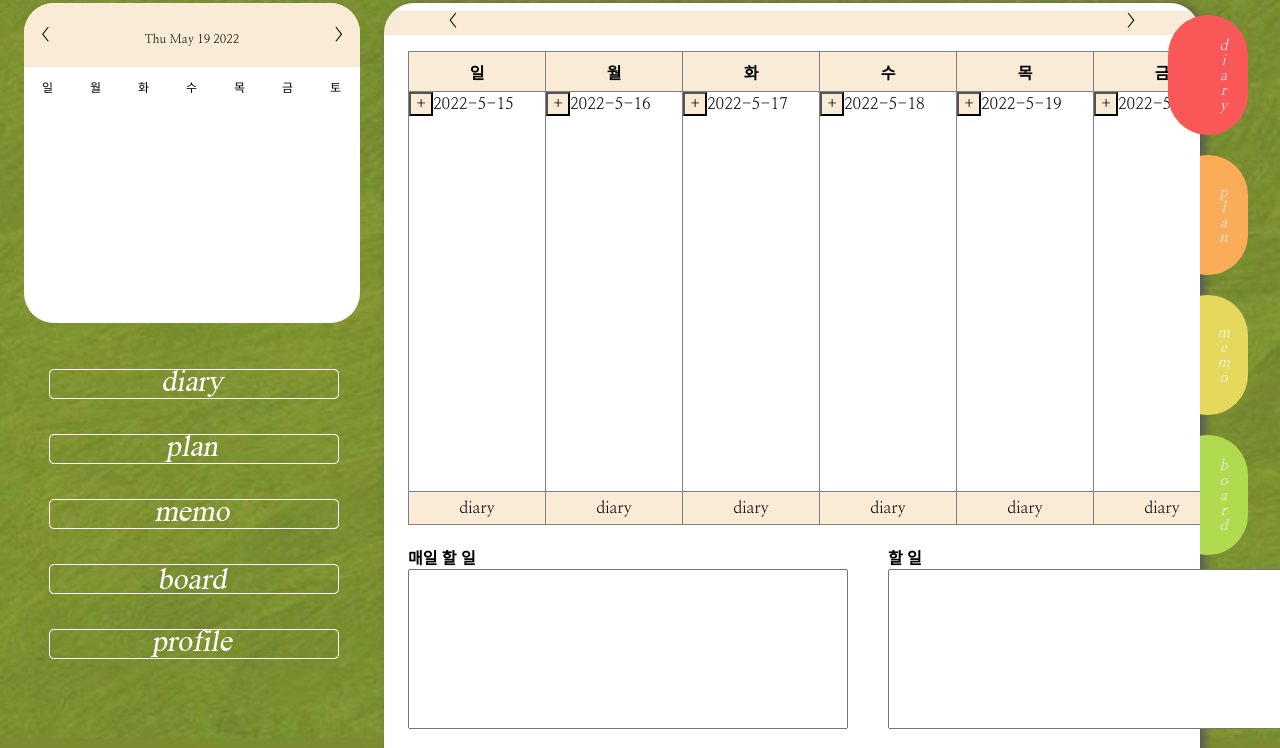
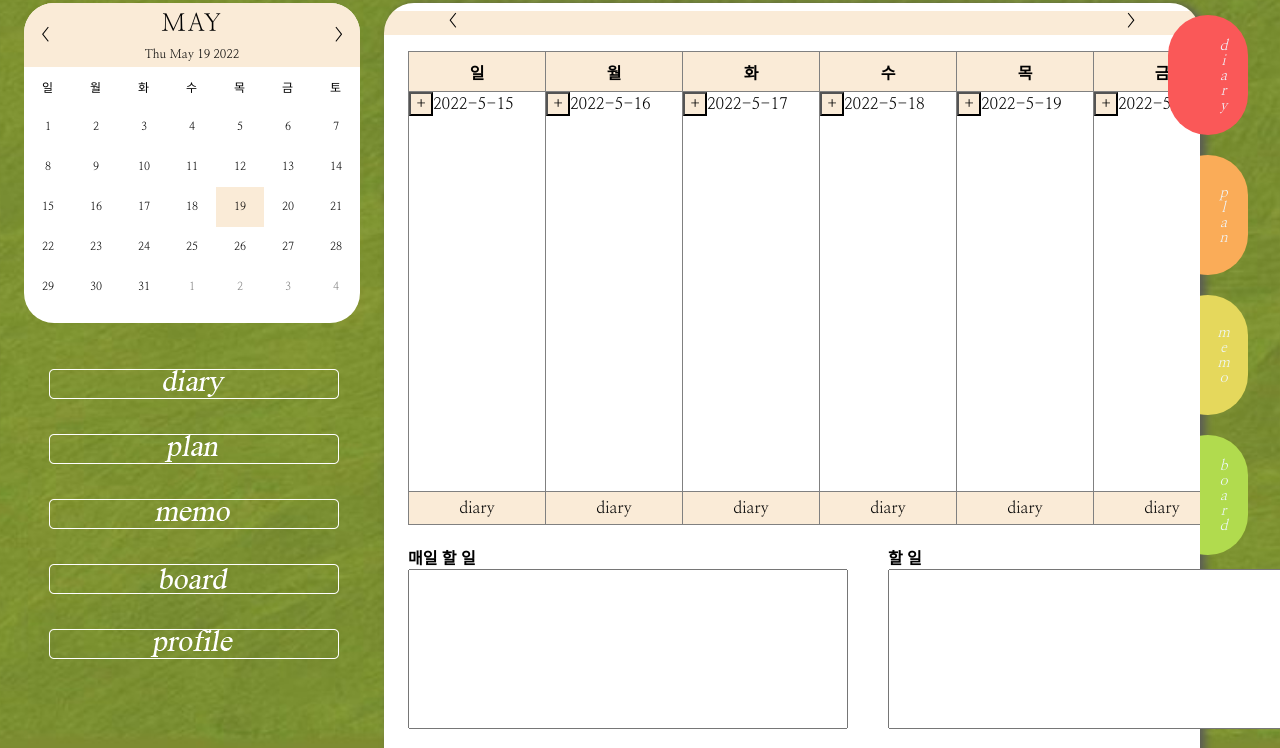
Before and after one commit to SooY2/diary, a plain HTML site: page diary_page/diarypage_table.html in a window 1280 px wide. Shown: the part 52-800 px from the top of the page. Drawn offline with Linux system fonts and the light colour scheme; files whose address does not match are found by name.

Commit message:
Update diarypage_table.html

```diff
--- a/diary_page/diarypage_table.html
+++ b/diary_page/diarypage_table.html
@@ -48,7 +48,7 @@
                         </div>
                     </div>
 
-                    <script src="calendar.js"></script>
+                    <script src="../calendar.js"></script>
                 </settings-cal>
 
                 <button class="list"><img src="imgs/diary1.png" onclick="alert('diary')"></button>
```
